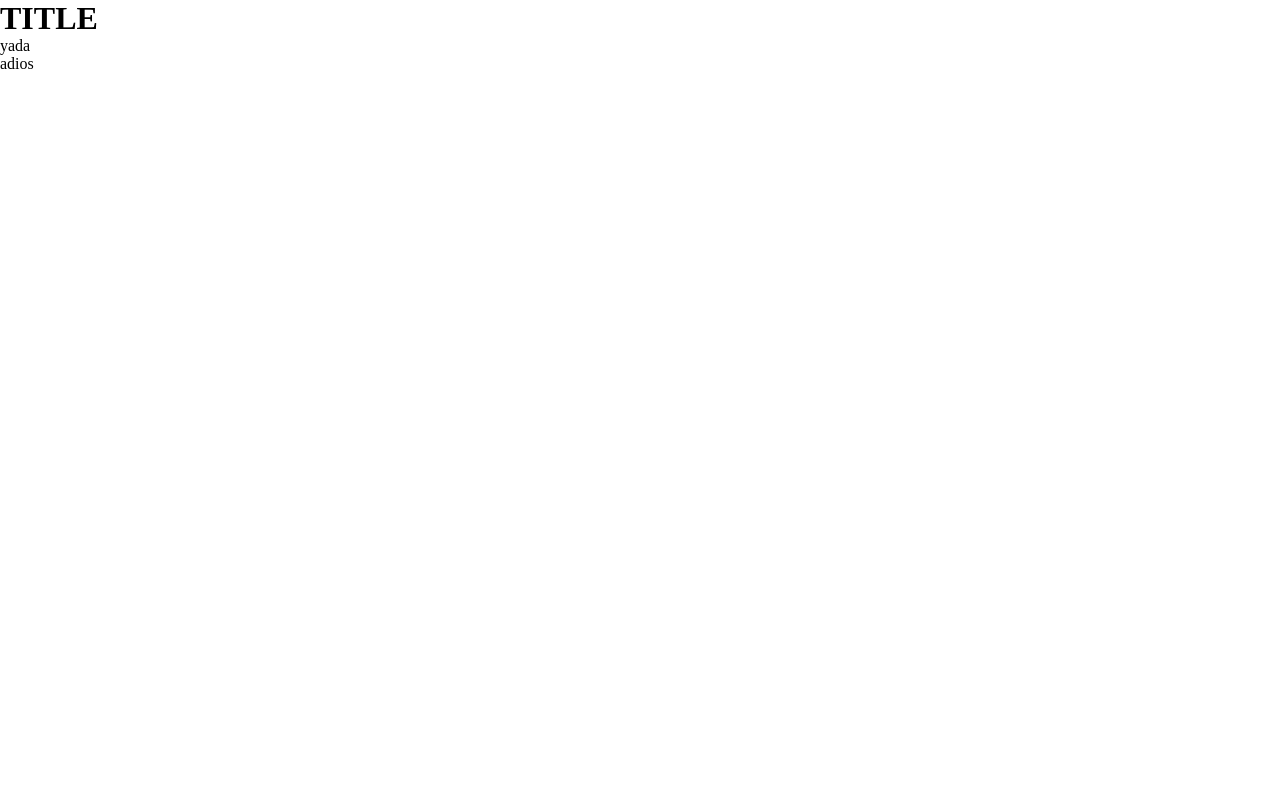
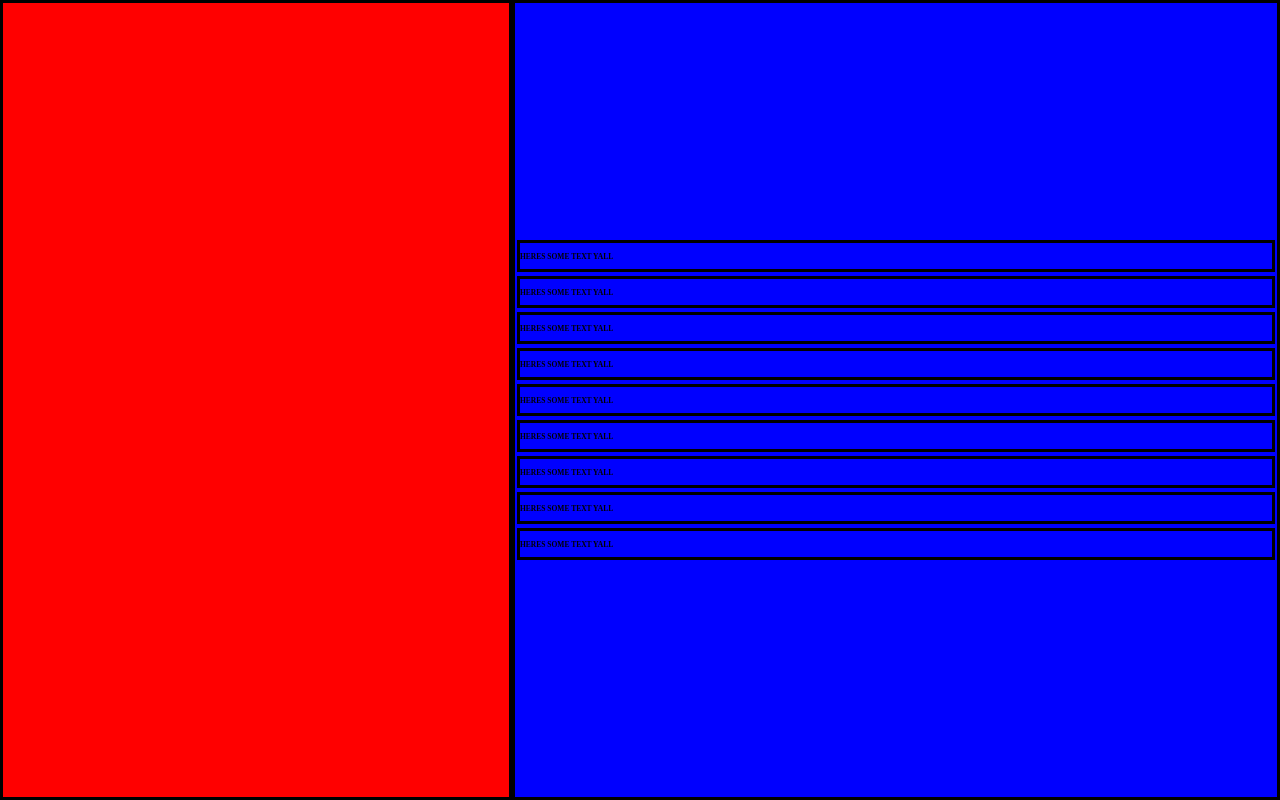
Before and after one commit to Lawhornmatt/Ch2_MyPortfolio, a plain HTML site: page index.html in a window 1280 px wide. Drawn offline with Linux system fonts and the light colour scheme.

Commit message:
Basic mock up of moving boxes

```diff
--- a/assets/css/style.css
+++ b/assets/css/style.css
@@ -1,7 +1,67 @@
 :root {
     --font-colr: white;
+
+    --h1-fnt-sz: 3.2rem;
+    --h2-fnt-sz: 2.6rem;
+    --stndrd-fnt-sz: 1.8rem;
 }
 
 /*  =========================
-        HEADER SECTION
+        SECTION
     ========================= */
+
+html {
+    font-size: 62.5%;
+}
+
+body {
+    margin: 0px;
+    display: flex;
+    flex-direction: row;
+}
+
+/* body div{
+
+} */
+
+#Div1 {
+    background: red;
+    border: solid;
+    width: 40vw;
+    min-height: 100vh;
+
+
+}
+#Div2 {
+    background: blue;
+    border: solid;
+    width: 60vw;
+
+    display: flex;
+    flex-direction: column;
+    justify-content: center;
+    min-height: 100vh;
+}
+
+.wowz {
+    font-size: .5rem;
+    height: 4vh;
+    border: solid;
+    margin: .2rem;
+    transition: height 2s, font-size 2s;
+    transition-timing-function: ease-in-out;
+    display: flex;
+    justify-content: start;
+    align-items: center;
+}
+
+.wowz:hover {
+    font-size: 3rem;
+    height: 20vh;
+    align-items: start;
+
+}
+
+footer {
+    margin-top: bottom;
+}
--- a/index.html
+++ b/index.html
@@ -5,8 +5,9 @@
     <title>Matt Lawhorn</title>
     <meta charset="UTF-8" />
     <meta name="viewport" content="width=device-width, initial-scale=1.0">
+    <link rel="stylesheet" href="./assets/css/style.css">
     <link rel="stylesheet" href="./assets/css/reset.css">
-    <link rel="stylesheet" href="./assets/css/style.css">
+
 </head>
 
 <!--    =========================
@@ -15,18 +16,50 @@
 
 <body>
 
-    <header>
+    <!-- <header style="background-color: green">
         <h1>TITLE</h1>
     </header>
 
-    <main>
+    <main style="background-color: grey">
         <section>
             <p>yada</p>
         </section>
     </main>
 
-    <footer>
+    <footer style="background-color: blue">
         <span>adios</span>
-    </footer>
+    </footer> -->
 
+    <div id="Div1">
+    </div>
+
+    <div id="Div2">
+        <div class="wowz">
+            <h2>HERES SOME TEXT YALL</h2>
+        </div>
+        <div class="wowz">
+            <h2>HERES SOME TEXT YALL</h2>
+        </div>
+        <div class="wowz">
+            <h2>HERES SOME TEXT YALL</h2>
+        </div>
+        <div class="wowz">
+            <h2>HERES SOME TEXT YALL</h2>
+        </div>
+        <div class="wowz">
+            <h2>HERES SOME TEXT YALL</h2>
+        </div>
+        <div class="wowz">
+            <h2>HERES SOME TEXT YALL</h2>
+        </div>
+        <div class="wowz">
+            <h2>HERES SOME TEXT YALL</h2>
+        </div>
+        <div class="wowz">
+            <h2>HERES SOME TEXT YALL</h2>
+        </div>
+        <div class="wowz">
+            <h2>HERES SOME TEXT YALL</h2>
+        </div>
+    </div>
 </body>
```
Also changed, not shown: 1 other file.
